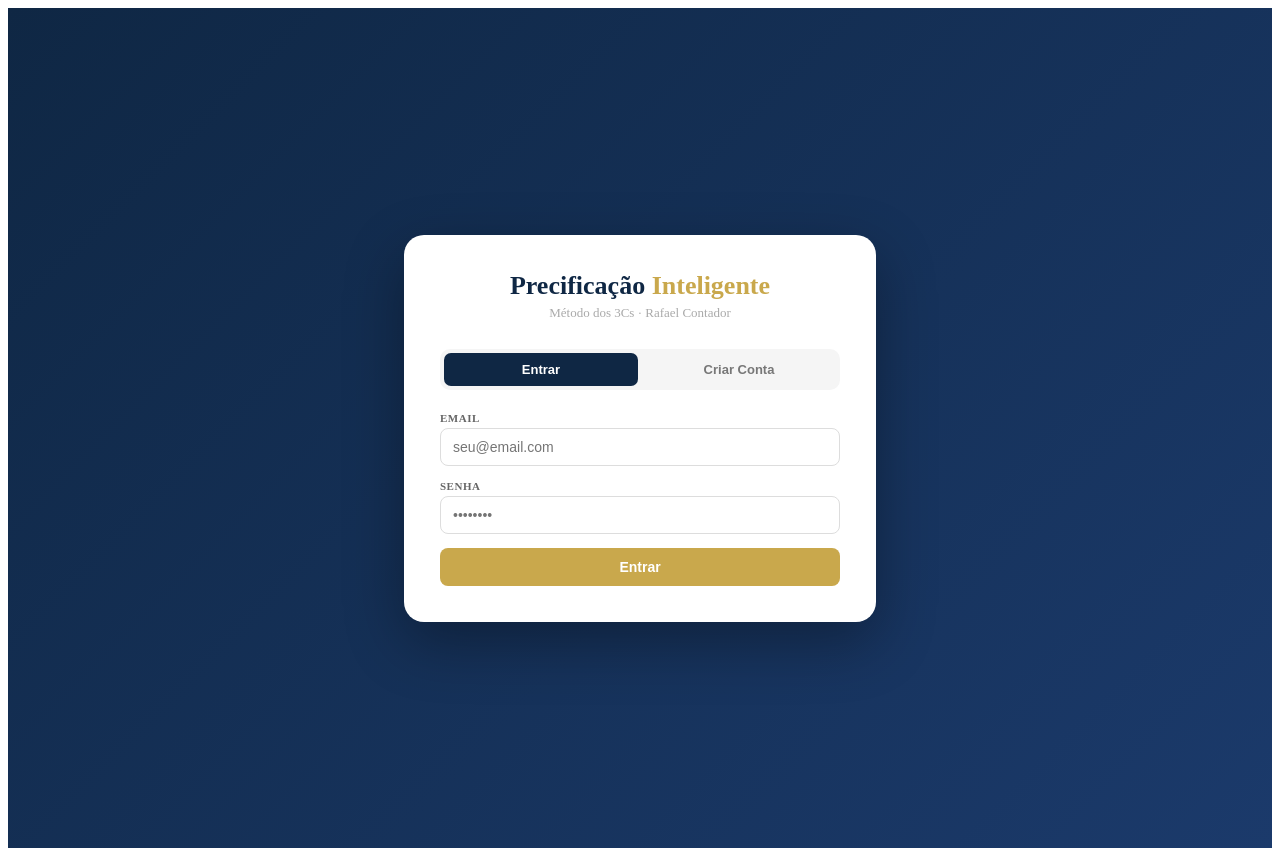
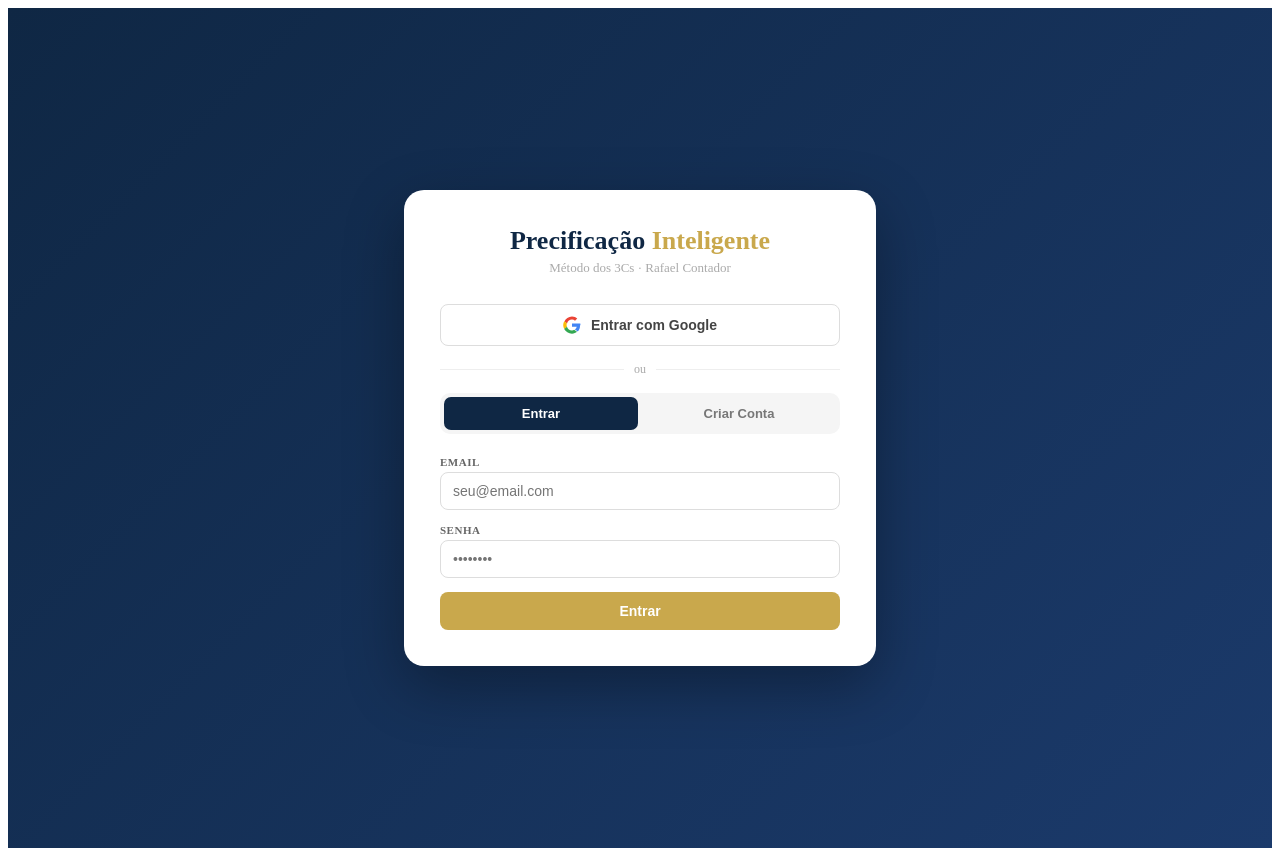
Before and after one commit to RafaelQuessaContador/appprecificacaointeligente, a React (Vite) app: page / in a window 1280 px wide. Built offline with nearby package versions, Linux system fonts and the light colour scheme.

Commit message:
Implement Google login feature
Added Google login button and functionality.

```diff
--- a/src/main.jsx
+++ b/src/main.jsx
@@ -69,6 +69,11 @@ function AuthScreen({onAuth}){
   const[co,setCo]=useState('');
   const[loading,setLoading]=useState(false);
   const[err,setErr]=useState('');
+
+  const googleLogin=()=>{
+    window.location.href=`${SB}/auth/v1/authorize?provider=google&redirect_to=${window.location.origin}`;
+  };
+
   const submit=async()=>{
     if(!email||!pass){setErr('Preencha email e senha');return;}
     setErr('');setLoading(true);
@@ -87,6 +92,7 @@ function AuthScreen({onAuth}){
     }catch(e){setErr('Erro de conexão');}
     finally{setLoading(false);}
   };
+
   return(
     <div style={{minHeight:'100vh',background:`linear-gradient(135deg,${NAVY},#1B3A6B)`,display:'flex',alignItems:'center',justifyContent:'center',padding:20}}>
       <div style={{background:'#fff',borderRadius:20,padding:36,width:'100%',maxWidth:400,boxShadow:'0 20px 60px #0005'}}>
@@ -94,6 +100,19 @@ function AuthScreen({onAuth}){
           <p style={{margin:'0 0 4px',fontSize:26,fontWeight:900}}><span style={{color:NAVY}}>Precificação </span><span style={{color:GOLD}}>Inteligente</span></p>
           <p style={{margin:0,fontSize:13,color:'#aaa'}}>Método dos 3Cs · Rafael Contador</p>
         </div>
+
+        {/* Botão Google */}
+        <button onClick={googleLogin} style={{width:'100%',padding:'11px',border:'1.5px solid #ddd',borderRadius:8,background:'#fff',cursor:'pointer',fontSize:14,fontWeight:600,color:'#444',display:'flex',alignItems:'center',justifyContent:'center',gap:10,marginBottom:16}}>
+          <svg width="18" height="18" viewBox="0 0 48 48"><path fill="#EA4335" d="M24 9.5c3.1 0 5.8 1.1 8 2.9l6-6C34.5 3.1 29.6 1 24 1 14.8 1 7 6.7 3.7 14.6l7 5.4C12.4 13.8 17.7 9.5 24 9.5z"/><path fill="#4285F4" d="M46.5 24.5c0-1.6-.1-3.1-.4-4.5H24v8.5h12.7c-.6 3-2.3 5.5-4.8 7.2l7.5 5.8c4.4-4 6.1-10 6.1-17z"/><path fill="#FBBC05" d="M10.7 28.6A14.8 14.8 0 0 1 9.5 24c0-1.6.3-3.2.8-4.6l-7-5.4A23.9 23.9 0 0 0 .5 24c0 3.9.9 7.5 2.8 10.7l7.4-6.1z"/><path fill="#34A853" d="M24 47c5.4 0 10-1.8 13.3-4.8l-7.5-5.8c-1.8 1.2-4.1 2-5.8 2-6.3 0-11.6-4.3-13.5-10l-7.4 6.1C7 41.3 14.8 47 24 47z"/></svg>
+          Entrar com Google
+        </button>
+
+        <div style={{display:'flex',alignItems:'center',gap:10,marginBottom:16}}>
+          <div style={{flex:1,height:1,background:'#eee'}}/>
+          <span style={{fontSize:12,color:'#aaa'}}>ou</span>
+          <div style={{flex:1,height:1,background:'#eee'}}/>
+        </div>
+
         <div style={{display:'flex',background:'#f5f5f5',borderRadius:10,padding:4,marginBottom:22,gap:4}}>
           {[['login','Entrar'],['register','Criar Conta']].map(([m,l])=>(
             <button key={m} onClick={()=>setMode(m)} style={{flex:1,padding:'9px',border:'none',borderRadius:7,background:mode===m?NAVY:'transparent',color:mode===m?'#fff':'#777',fontWeight:700,cursor:'pointer',fontSize:13}}>{l}</button>
```
